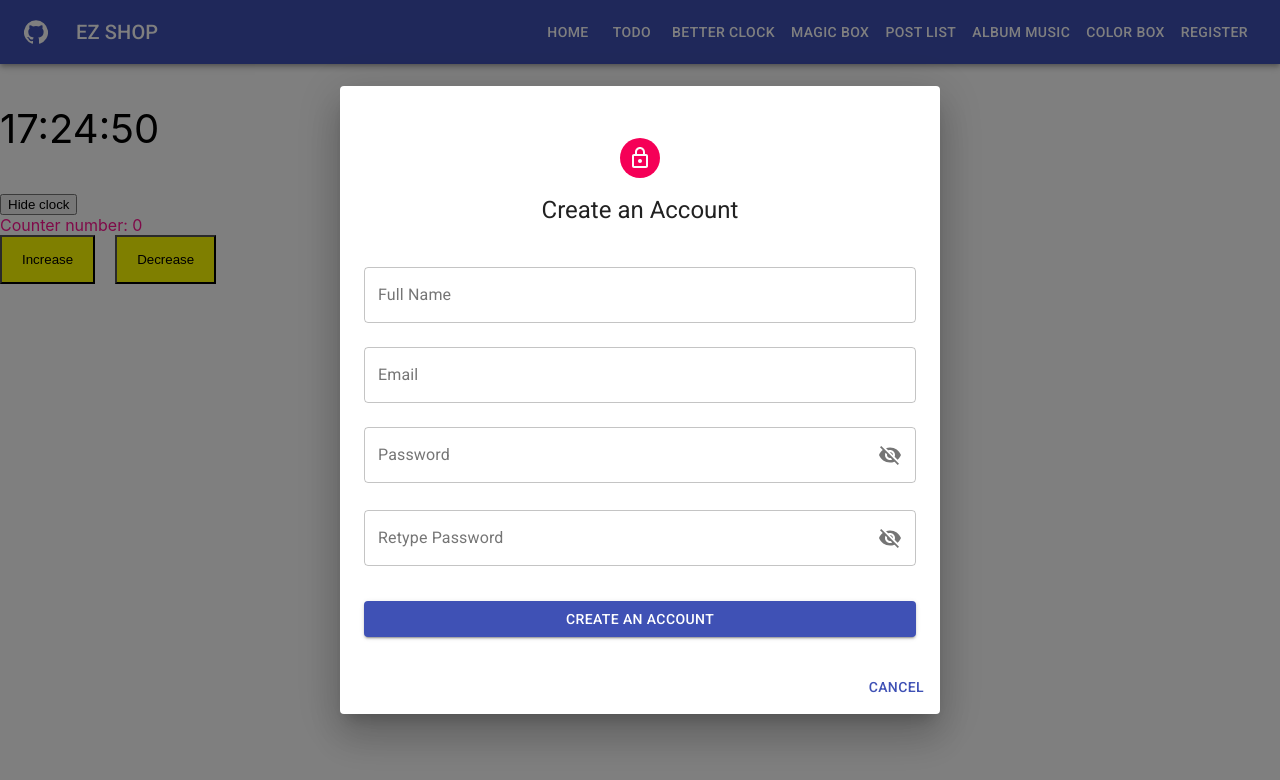
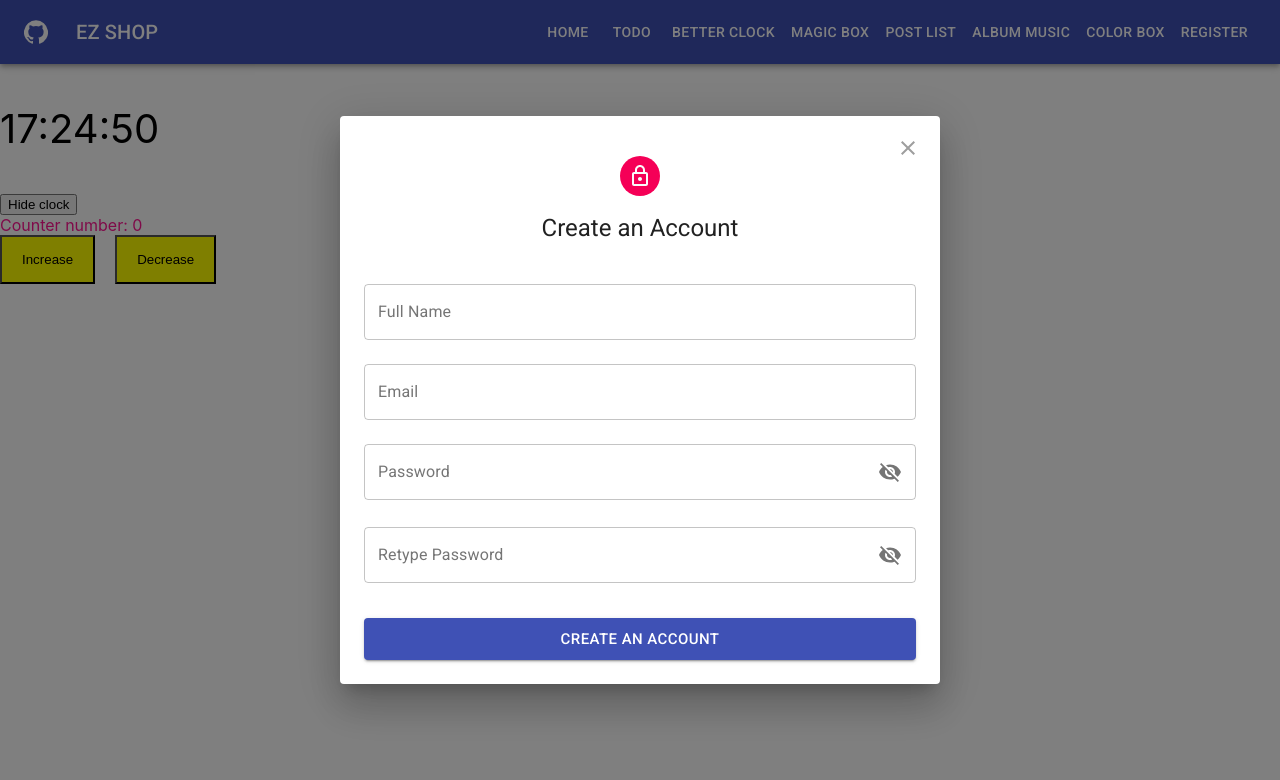
Before and after one commit to daonguyyen/reactjs-demo, a React (Create React App) app: page / in a window 1280 px wide. Both pictures are taken after a click on the button "REGISTER". Shown: the top 780 px of the page. Built offline with nearby package versions, Linux system fonts and the light colour scheme.

Commit message:
add close btn and style  btn

```diff
--- a/src/components/Header/index.jsx
+++ b/src/components/Header/index.jsx
@@ -8,6 +8,7 @@
 import { makeStyles } from '@material-ui/core/styles';
 import Toolbar from '@material-ui/core/Toolbar';
 import Typography from '@material-ui/core/Typography';
+import { Close } from '@material-ui/icons';
 import GitHubIcon from '@material-ui/icons/GitHub';
 import React, { useState } from 'react';
 import { Link, NavLink } from 'react-router-dom';
@@ -26,6 +27,14 @@
   link: {
       color: '#fff',
       textDecoration: 'none'
+  },
+
+  closeButton: {
+    position: 'absolute',
+    top: theme.spacing(1),
+    right: theme.spacing(1),
+    color: theme.palette.grey[500],
+    zIndex: 1
   }
 }));
 
@@ -69,15 +78,13 @@
         onClose={handleClose}
         aria-labelledby="form-dialog-title"
       >
+        <IconButton className={classes.closeButton} onClick={handleClose}>
+          <Close />
+        </IconButton>
+
         <DialogContent>
           <Register closeDialog={handleClose}/>
         </DialogContent>
-
-        <DialogActions>
-          <Button onClick={handleClose} color="primary">
-            Cancel
-          </Button>
-        </DialogActions>
       </Dialog>
 
     </div>
--- a/src/features/Auth/components/RegisterForm/index.jsx
+++ b/src/features/Auth/components/RegisterForm/index.jsx
@@ -103,7 +103,15 @@
                 <InputField name="email" label="Email" form={form} />
                 <PasswordField name="password" label="Password" form={form} />
                 <PasswordField name="retypePassword" label="Retype Password" form={form} />
-                <Button disabled={isSubmitting} type="submit" className={classes.submit} variant="contained" color="primary" fullWidth>Create an account</Button>
+                <Button
+                disabled={isSubmitting}
+                type="submit"
+                className={classes.submit}
+                variant="contained"
+                color="primary"
+                fullWidth
+                size="large"
+                >Create an account</Button>
             </form>
         </div>
     );
```
